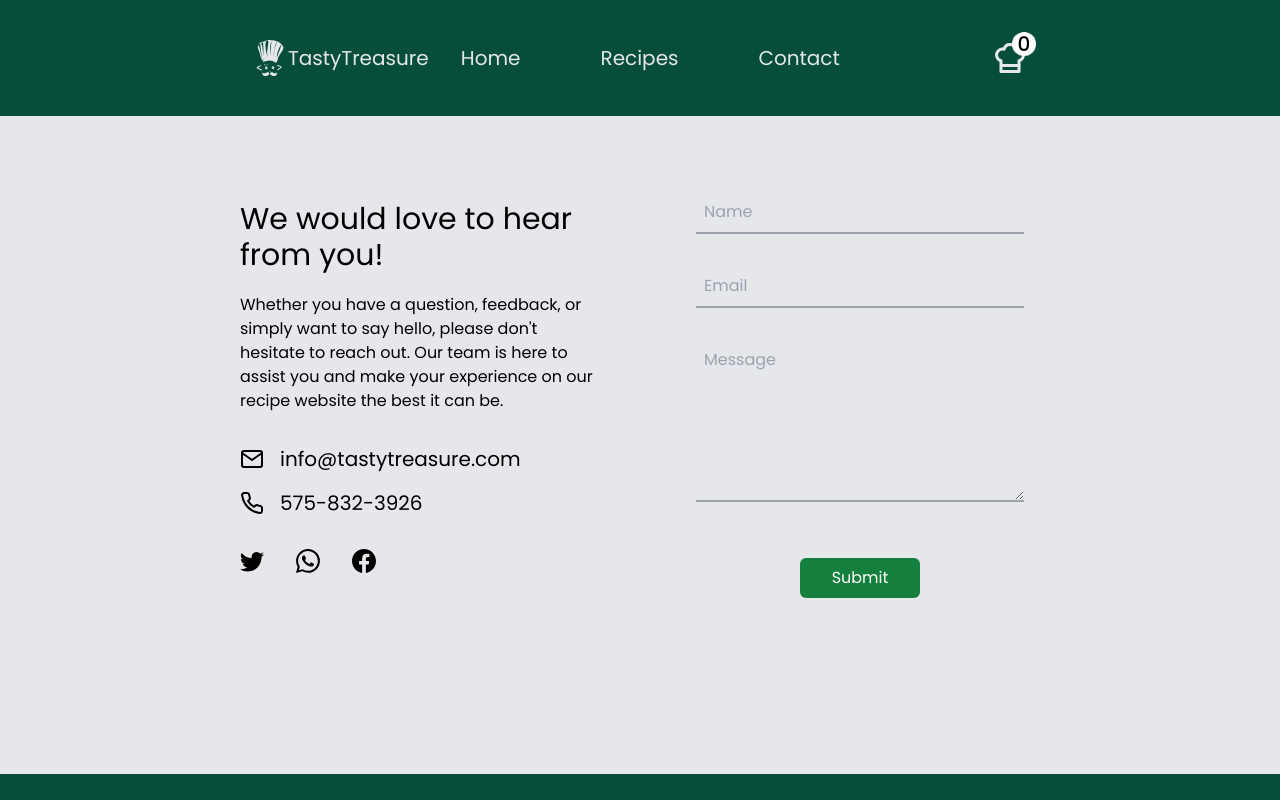
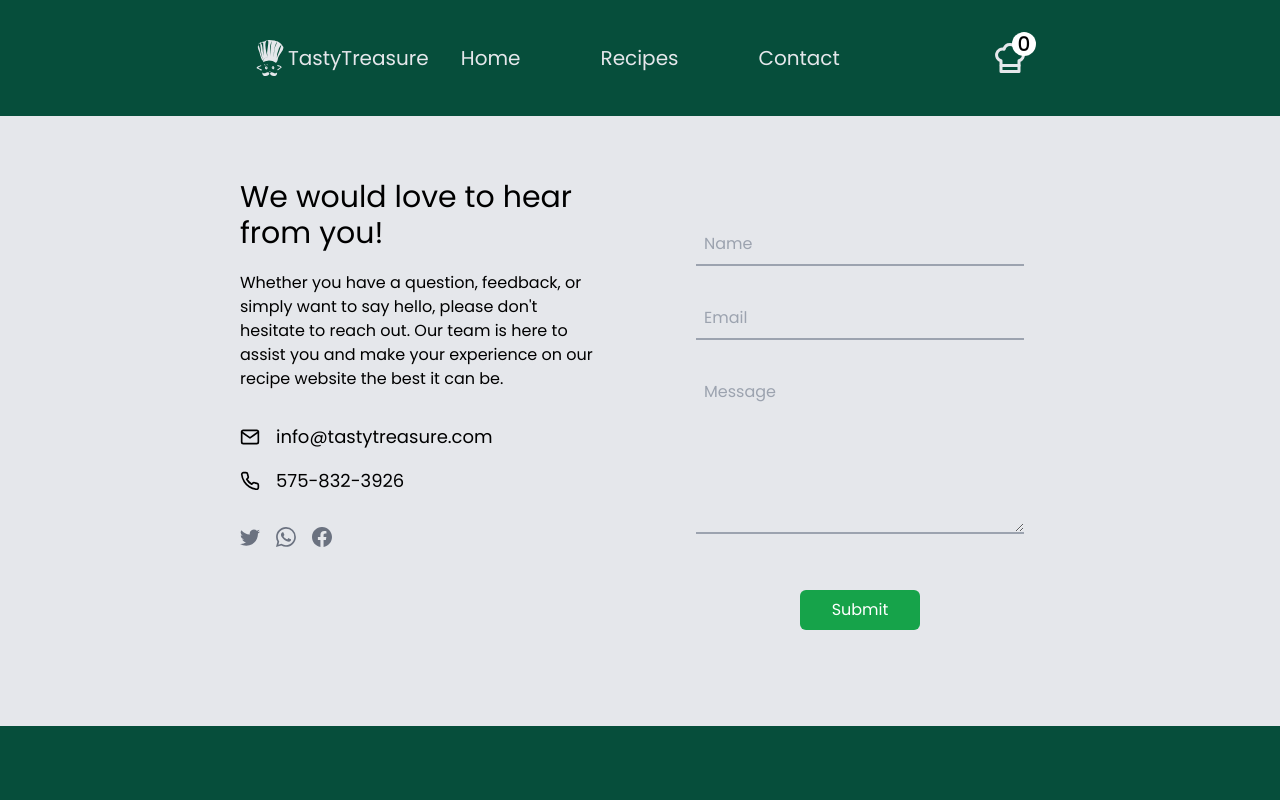
Before and after one commit to Dvin12/tasty-treasure, a React (Vite) app: page /contact in a window 1280 px wide. Shown: the top 800 px of the page. Built offline with nearby package versions, Linux system fonts and the light colour scheme; no server answers.

Commit message:
changes to contact page

```diff
--- /dev/null
+++ b/src/components/ContactForm.jsx
@@ -0,0 +1,29 @@
+function ContactForm() {
+  return (
+    <form className="flex w-full flex-col p-4 xl:mt-28  ">
+      <input
+        type="text"
+        placeholder="Name"
+        className="my-4 border-b-2 border-gray-400 bg-transparent p-2 outline-none duration-300 focus:border-green-600 active:border-green-600"
+      />
+      <input
+        type="text"
+        placeholder="Email"
+        className="my-4 border-b-2 border-gray-400 bg-transparent  p-2 outline-none duration-300 focus:border-green-600 active:border-green-600"
+      />
+      <textarea
+        rows="6"
+        cols="40"
+        placeholder="Message"
+        className="my-4 border-b-2 border-gray-400 bg-transparent  p-2 outline-none duration-300 focus:border-green-600 active:border-green-600"
+      ></textarea>
+      <div className="mt-4 flex items-center justify-center">
+        <button className="mt-6 rounded-md bg-green-600 px-12 py-4 text-center text-lg text-white duration-300 hover:bg-green-700 xl:mt-6 xl:w-fit xl:px-8 xl:py-2 xl:text-base">
+          Submit
+        </button>
+      </div>
+    </form>
+  );
+}
+
+export default ContactForm;
--- a/src/components/Header.jsx
+++ b/src/components/Header.jsx
@@ -10,8 +10,9 @@ function Header() {
             The Easiest Way To Make Your Favourite Meal
           </h1>
           <p className="my-12 text-center font-medium text-gray-400 xl:my-10 xl:w-[660px] xl:text-left xl:text-lg">
-            Discover 1000+ recipes in the palm of your hand. Find the easiest
-            way to cook with less amount of time spend.
+            Explore a vast collection of over 1000 recipes at your fingertips.
+            Discover the quickest and easiest ways to cook, saving you valuable
+            time in the kitchen.
           </p>
           <Link to="recipes">
             <button className="order-last rounded-lg bg-green-600 px-8 py-3 text-lg duration-300 hover:bg-green-700">
--- a/src/pages/Contact.jsx
+++ b/src/pages/Contact.jsx
@@ -1,5 +1,6 @@
 import { BsTwitter, BsFacebook, BsWhatsapp } from "react-icons/bs";
 import { FiMail, FiPhone } from "react-icons/fi";
+import ContactForm from "../components/ContactForm";
 function Contact() {
   return (
     <section className="h-fit bg-gray-200">
@@ -14,52 +15,29 @@ function Contact() {
             and make your experience on our recipe website the best it can be.
           </p>
           <ul className="my-8 flex flex-col gap-4">
-            <li className="flex items-center gap-4 text-xl">
-              <FiMail className="text-2xl"></FiMail>
+            <li className="flex items-center gap-4 text-lg">
+              <FiMail className="text-xl"></FiMail>
               <span>info@tastytreasure.com</span>
             </li>
-            <li className="flex items-center gap-4 text-xl">
-              <FiPhone className="text-2xl"></FiPhone>
+            <li className="flex items-center gap-4 text-lg">
+              <FiPhone className="text-xl"></FiPhone>
               <span>575-832-3926</span>
             </li>
           </ul>
 
-          <ul className="my-8 flex items-center justify-center gap-8 text-2xl xl:my-0 xl:items-start xl:justify-start">
-            <li>
+          <ul className="my-8 flex items-center justify-center gap-4 text-xl xl:my-0 xl:items-start xl:justify-start">
+            <li className="cursor-pointer text-gray-500 duration-300 hover:text-blue-400">
               <BsTwitter></BsTwitter>
             </li>
-            <li>
+            <li className="cursor-pointer text-gray-500 duration-300 hover:text-green-600 ">
               <BsWhatsapp></BsWhatsapp>
             </li>
-            <li>
+            <li className="cursor-pointer text-gray-500 duration-300 hover:text-blue-600 ">
               <BsFacebook></BsFacebook>
             </li>
           </ul>
         </div>
-
-        <form className="flex w-full flex-col p-4 xl:my-20  ">
-          <input
-            type="text"
-            placeholder="Name"
-            className="my-4 border-b-2 border-gray-400 bg-transparent p-2 outline-none duration-300 focus:border-green-600 active:border-green-600"
-          />
-          <input
-            type="text"
-            placeholder="Email"
-            className="my-4 border-b-2 border-gray-400 bg-transparent  p-2 outline-none duration-300 focus:border-green-600 active:border-green-600"
-          />
-          <textarea
-            rows="6"
-            cols="40"
-            placeholder="Message"
-            className="my-4 border-b-2 border-gray-400 bg-transparent  p-2 outline-none duration-300 focus:border-green-600 active:border-green-600"
-          ></textarea>
-          <div className="mt-4 flex items-center justify-center">
-            <button className="mt-6 rounded-md bg-green-700 px-12 py-4 text-center text-lg text-white duration-300 hover:bg-green-800 xl:mt-6 xl:w-fit xl:px-8 xl:py-2 xl:text-base">
-              Submit
-            </button>
-          </div>
-        </form>
+        <ContactForm></ContactForm>
       </div>
     </section>
   );
```
